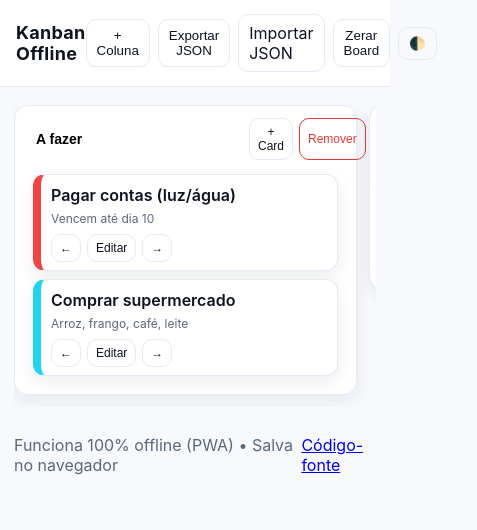
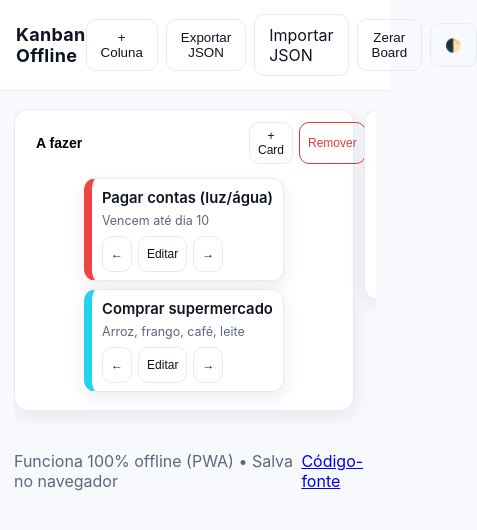
Before and after one commit to viniciuslopes-dev/kanban_offiline, a plain HTML site: page index.html in a window 390 px wide. Shown: the whole page, 477 px wide, since content can reach past the window. Drawn offline with Linux system fonts and the light colour scheme.

Commit message:
Ajuste largura celular v4

```diff
--- a/assets/styles.css
+++ b/assets/styles.css
@@ -67,20 +67,63 @@ dialog::backdrop { background: rgba(0,0,0,.35); }
 .dialog menu { display: flex; gap: 8px; align-items: center; margin: 8px 0 0; padding: 0; }
 .dialog .spacer { flex: 1; }
 
-@media (max-width: 900px) {
+@media (max-width: 480px) {
   .board { grid-auto-columns: 88vw; }
 }
 
-/* Celular deitado (altura baixa) */
-@media (orientation: landscape) and (max-height: 480px) {
-  .board { grid-auto-columns: minmax(200px, 260px); gap: 8px; }
-  .lane { max-width: 260px; }
-  .card { max-width: 240px; margin: 0 auto; }
+/* ===== UX geral para touch ===== */
+.topbar {
+  padding-left: calc(16px + env(safe-area-inset-left));
+  padding-right: calc(16px + env(safe-area-inset-right));
+}
+.container, .footer {
+  padding-left: calc(14px + env(safe-area-inset-left));
+  padding-right: calc(14px + env(safe-area-inset-right));
 }
 
-/* Limite de largura para mobile (touch) e telas com pouca altura */
-@media (hover: none) and (pointer: coarse), (max-height: 480px) {
-  .board { grid-auto-columns: minmax(200px, 280px); gap: 8px; }
-  .lane  { max-width: 280px; }
-  .card  { max-width: 260px; margin: 0 auto; }
+.card {
+  user-select: none;
+  -webkit-tap-highlight-color: transparent;
+  touch-action: pan-y;
 }
+.card-title, .card-notes {
+  overflow-wrap: anywhere;
+  word-break: break-word;
+  hyphens: auto;
+}
+.btn { min-height: 44px; padding: 10px 14px; }   /* alvo maior para dedo */
+.btn.small { min-height: 36px; }
+
+/* Foco acessível (teclado e leitores) */
+:focus-visible { outline: 2px solid var(--primary); outline-offset: 2px; }
+
+/* ===== Mobile padrão ===== */
+@media (max-width: 768px) {
+  .board {
+    grid-auto-columns: clamp(260px, 88vw, 340px);  /* largura fluida com teto */
+    gap: 10px;
+    -webkit-overflow-scrolling: touch;
+  }
+  .lane { max-width: 340px; }
+  .card { max-width: 320px; margin: 0 auto; }
+  .card-title { font-size: clamp(14px, 3.8vw, 16px); }
+  .card-notes { font-size: clamp(12px, 3.2vw, 14px); }
+}
+
+/* ===== Celular deitado (altura baixa) ===== */
+@media (orientation: landscape) and (max-height: 480px) {
+  .board {
+    grid-auto-columns: clamp(240px, 70vw, 320px);
+    gap: 8px;
+  }
+  .lane { max-width: 320px; }
+  .card { max-width: 300px; margin: 0 auto; }
+}
+
+/* ===== Somente dispositivos touch (melhor deslizamento entre colunas) ===== */
+@media (hover: none) and (pointer: coarse) {
+  .board {
+    scroll-snap-type: x proximity;   /* “encaixe” suave ao arrastar lateralmente */
+  }
+  .lane { scroll-snap-align: start; }
+}
```
